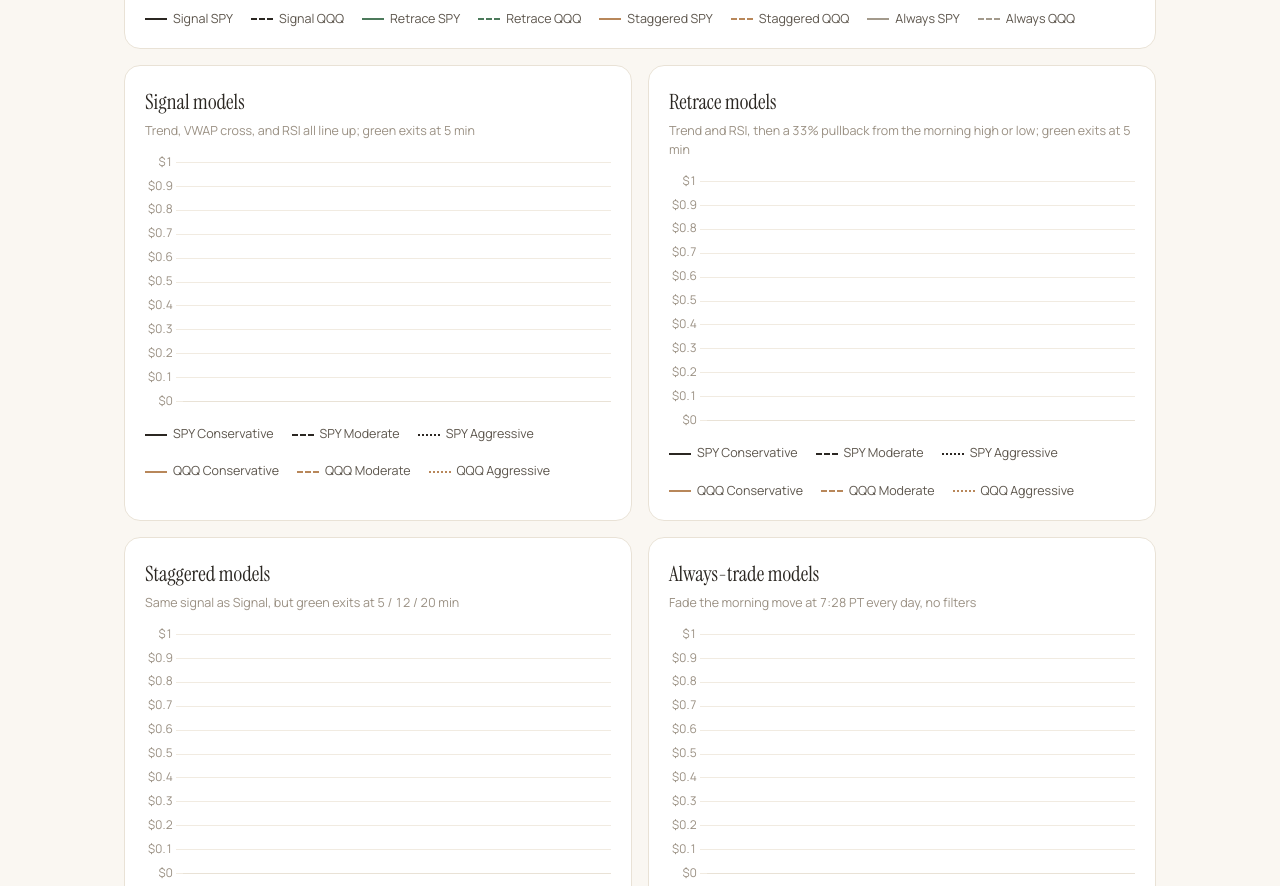
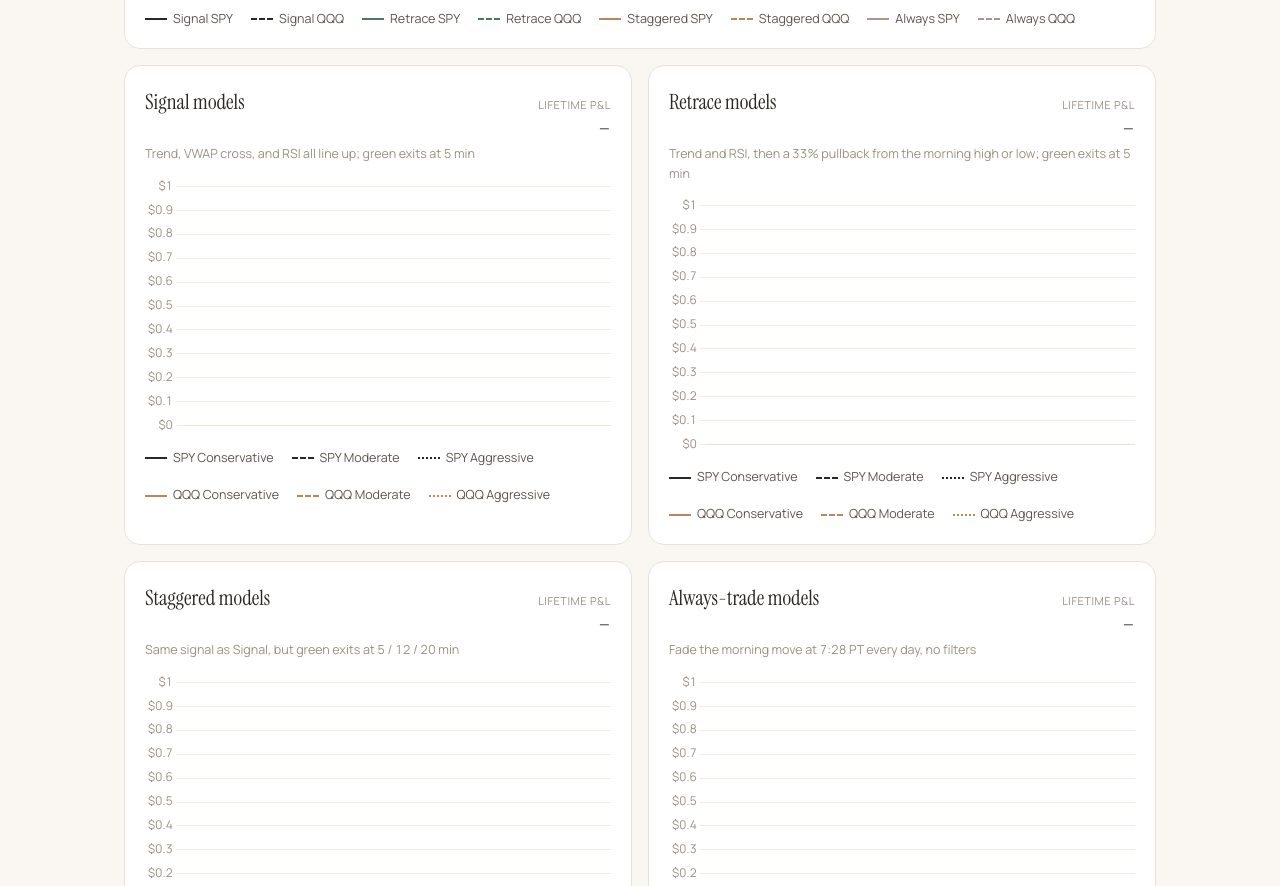
Before and after one commit to AlejandroGrillo1/reversal-bot, a plain HTML site: page index.html in a window 1280 px wide. Shown: the part 1640-2526 px from the top of the page. Drawn offline with nearby package versions, Linux system fonts and the light colour scheme.

Commit message:
Enhance card layout and lifetime P&L display

```diff
--- a/index.html
+++ b/index.html
@@ -150,6 +150,10 @@
   th.sortable .arr { margin-left: 4px; font-size: 10px; opacity: .45; }
   th.sorted { color: var(--ink); }
   th.sorted .arr { opacity: 1; }
+  .card-top { display: flex; justify-content: space-between; align-items: baseline; gap: 12px; }
+  .life { text-align: right; white-space: nowrap; }
+  .life span { display: block; font-size: 11px; color: var(--muted); text-transform: uppercase; letter-spacing: .05em; }
+  .life strong { font-family: var(--serif); font-weight: 400; font-size: 26px; line-height: 1.1; }
   .notes-card { margin-top: 2px; flex: 1 1 100%; }
   .notes-table td, .notes-table th { white-space: normal; vertical-align: top; font-size: 13px; color: var(--ink-2); }
   .notes-table td:first-child { white-space: nowrap; width: 1%; color: var(--ink); }
@@ -206,22 +210,22 @@
         <div class="legend" id="legendAvg"></div>
       </div>
       <div class="card chart-card" id="cardSignal">
-        <h3>Signal models</h3><p>Trend, VWAP cross, and RSI all line up; green exits at 5 min</p>
+        <div class="card-top"><h3>Signal models</h3><div class="life" id="lifeSignal"></div></div><p>Trend, VWAP cross, and RSI all line up; green exits at 5 min</p>
         <div class="chart-box"><canvas id="chartSignal" aria-label="Signal models cumulative P&amp;L"></canvas></div>
         <div class="legend" id="legendSignal"></div>
       </div>
       <div class="card chart-card" id="cardRetrace">
-        <h3>Retrace models</h3><p>Trend and RSI, then a 33% pullback from the morning high or low; green exits at 5 min</p>
+        <div class="card-top"><h3>Retrace models</h3><div class="life" id="lifeRetrace"></div></div><p>Trend and RSI, then a 33% pullback from the morning high or low; green exits at 5 min</p>
         <div class="chart-box"><canvas id="chartRetrace" aria-label="Retrace models cumulative P&amp;L"></canvas></div>
         <div class="legend" id="legendRetrace"></div>
       </div>
       <div class="card chart-card" id="cardStaggered">
-        <h3>Staggered models</h3><p>Same signal as Signal, but green exits at 5 / 12 / 20 min</p>
+        <div class="card-top"><h3>Staggered models</h3><div class="life" id="lifeStaggered"></div></div><p>Same signal as Signal, but green exits at 5 / 12 / 20 min</p>
         <div class="chart-box"><canvas id="chartStaggered" aria-label="Staggered models cumulative P&amp;L"></canvas></div>
         <div class="legend" id="legendStaggered"></div>
       </div>
       <div class="card chart-card" id="cardAlways">
-        <h3>Always-trade models</h3><p>Fade the morning move at 7:28 PT every day, no filters</p>
+        <div class="card-top"><h3>Always-trade models</h3><div class="life" id="lifeAlways"></div></div><p>Fade the morning move at 7:28 PT every day, no filters</p>
         <div class="chart-box"><canvas id="chartAlways" aria-label="Always-trade models cumulative P&amp;L"></canvas></div>
         <div class="legend" id="legendAlways"></div>
       </div>
@@ -549,6 +553,10 @@
     card.classList.toggle("hidden", !FP.groups.has(mode));
     card.classList.toggle("full", shown.length % 2 === 1 && shown[shown.length - 1] === mode);
     if (!FP.groups.has(mode)) continue;
+    // Lifetime P&L for this group (respects the ticker/model filters)
+    const gt = trades.filter(t => modeOf(t) === mode && FP.tickers.has(t.ticker) && FP.models.has(t.model)), gp = sum(gt.map(t => t.pnl_usd));
+    const filtered = pickedTk.length < TICKERS.length || pickedModels.length < MODEL_KEYS.length;
+    document.getElementById("life" + key).innerHTML = `<span>Lifetime P&amp;L${filtered ? " · filtered" : ""}</span><strong class="${gt.length ? cls(gp) : ""}">${gt.length ? usd(gp) : "–"}</strong>`;
     const series = [];
     pickedTk.forEach(tk => pickedModels.forEach(m =>
       series.push({ label: `${tk} ${m}`, color: TK_COLOR[tk], dash: MODEL_DASH[m], data: cum(tk, mode, m) })));
```
